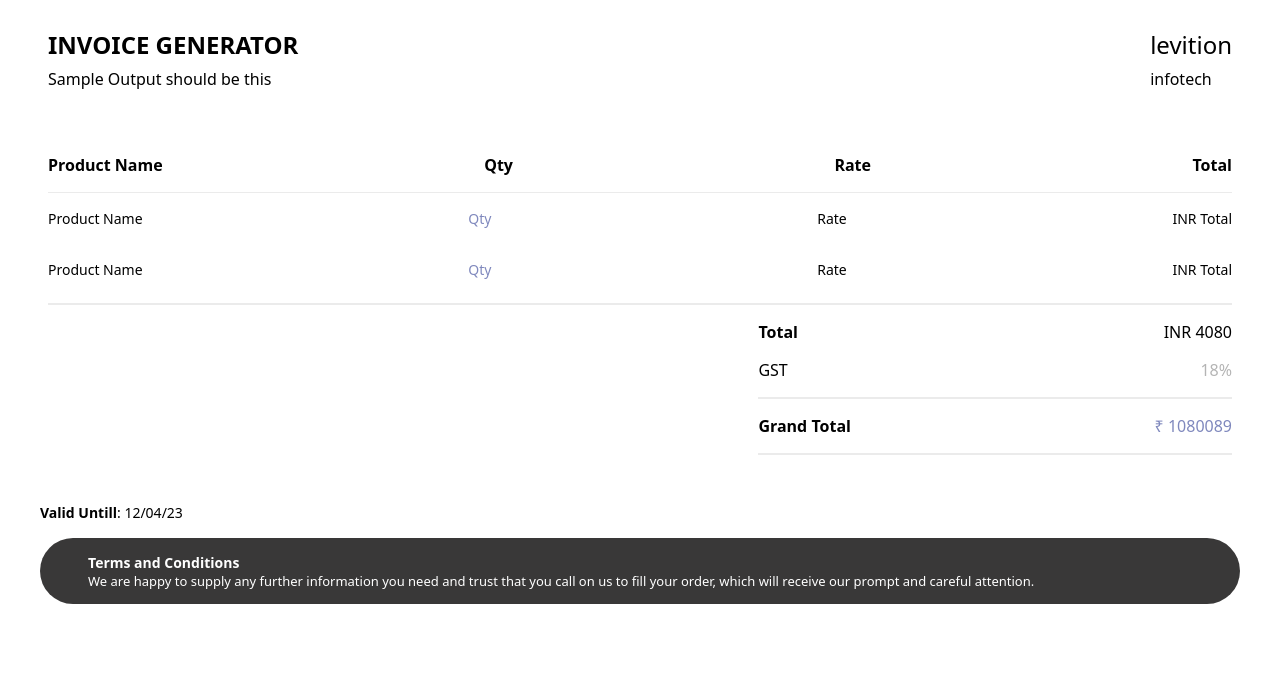
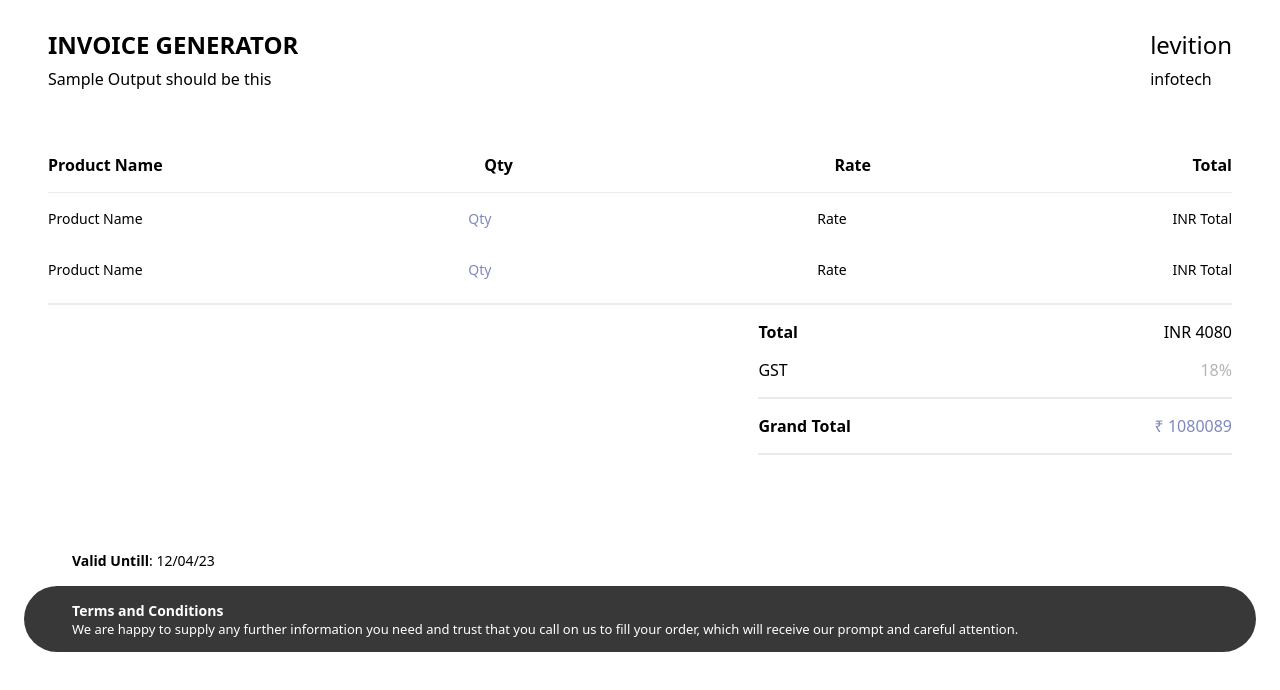
Before and after one commit to ra463/project-server, a website: page utils/invoice.html in a window 1280 px wide. Drawn offline with Linux system fonts and the light colour scheme.

Commit message:
bug fixes

```diff
--- a/@product-entity/product.controller.js
+++ b/@product-entity/product.controller.js
@@ -8,12 +8,12 @@ exports.createProduct = catchAsyncError(async (req, res, next) => {
   const { product_array } = req.body;
   if (!product_array) return next(new ErrorHandler("Please add product", 400));
 
-  console.log(product_array);
-
   const user = await User.findById(req.userId);
   if (!user) return next(new ErrorHandler("Please Login First", 404));
 
   product_array.forEach(async (product) => {
+    if (product.qty === 0 || product.rate === 0)
+      return next(new ErrorHandler("Please add qty and rate", 400));
     await Product.create({
       user: req.userId,
       name: product.name,
--- a/utils/invoice.html
+++ b/utils/invoice.html
@@ -127,13 +127,29 @@
       style="
         font-family: system-ui, -apple-system, BlinkMacSystemFont, 'Segoe UI',
           Roboto, Oxygen, Ubuntu, Cantarell, 'Open Sans', 'Helvetica Neue',
-          sans-serif;margin-top: 3rem;
+          sans-serif;
+        margin-top: 6rem;
       "
     >
-      <div style="font-size: 14px;padding-left: 2rem;margin-bottom: 1rem;">
+      <div
+        style="
+          font-size: 14px;
+          padding-left: 2rem;
+          margin-bottom: 1rem;
+          margin-left: 2rem;
+        "
+      >
         <span style="font-weight: bold">Valid Untill</span>: 12/04/23
       </div>
-      <div style="background: rgb(57, 56, 56); color: white; padding: 1px 3rem;border-radius: 50px;margin: 0 2rem;">
+      <div
+        style="
+          background: rgb(57, 56, 56);
+          color: white;
+          padding: 1px 3rem;
+          border-radius: 50px;
+          margin: 0 1rem;
+        "
+      >
         <p style="margin-bottom: 0; font-weight: bold; font-size: 14px">
           Terms and Conditions
         </p>
```
Also changed, not shown: utils/sendPdf.js (+5 -5 lines).
